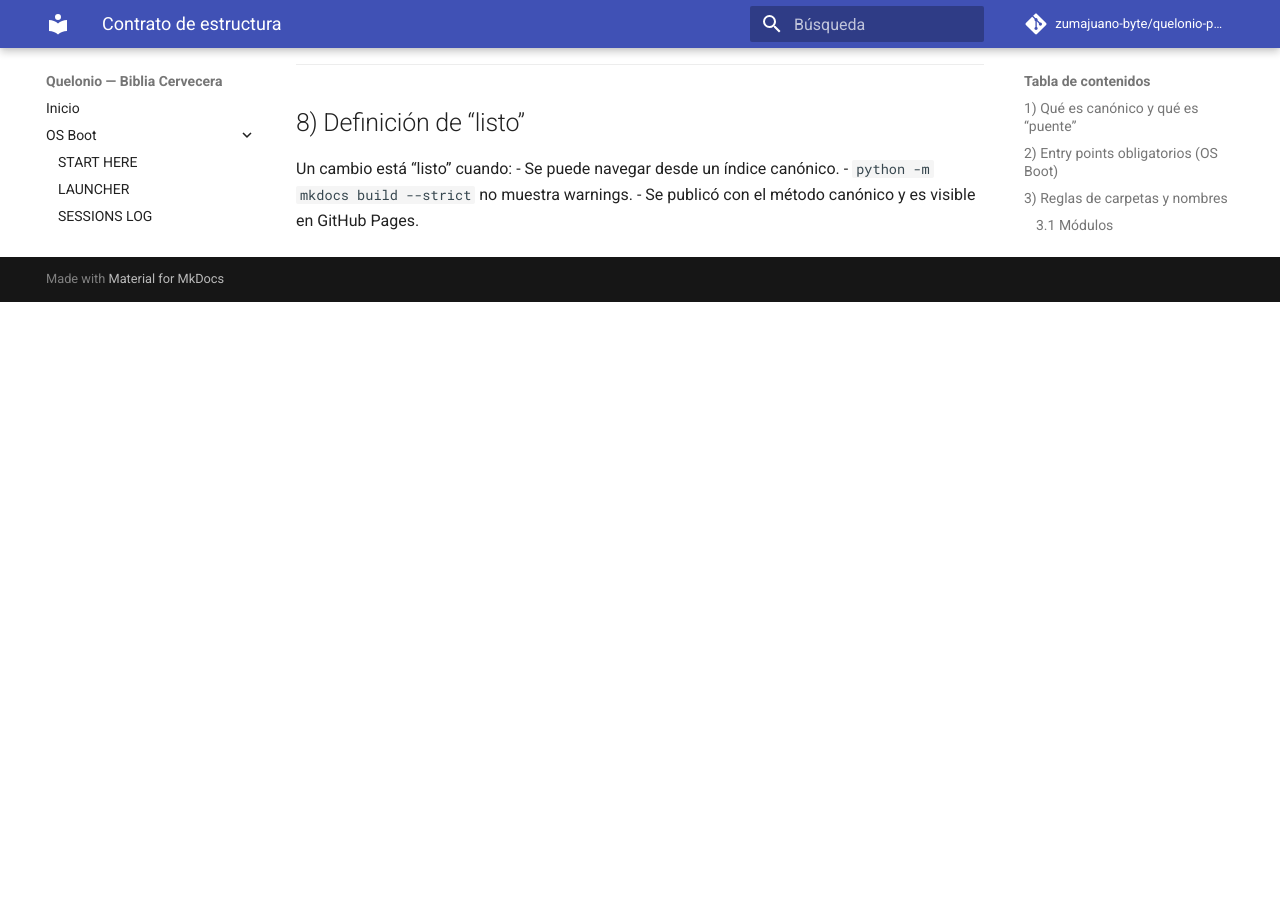
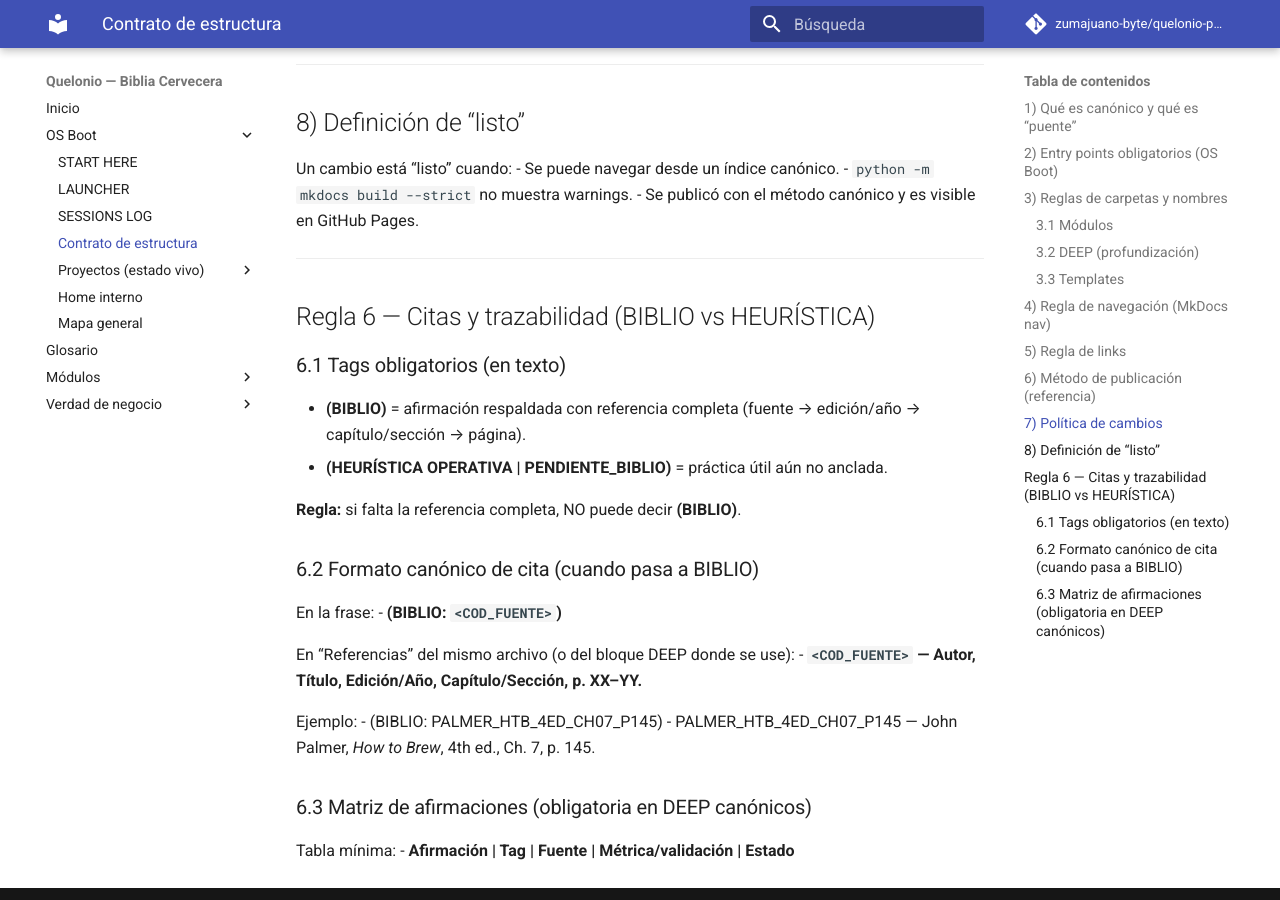
Before and after one commit to zumajuano-byte/quelonio-pages, an MkDocs documentation site: the page built from docs/99_Indice_y_Mapas/CONTRATO_ESTRUCTURA.md, in a window 1280 px wide and 900 px high, scrolled down 2569 px. Built offline with MkDocs 1.6.1 and Material for MkDocs 9.7.7, drawn with Linux system fonts in a browser that asks for light colours; comment, search, counter and statistics services are not loaded; before the commit the page ends 2871 px from its top, so only the background shows below that.

Commit message:
docs: add citation and traceability rule

```diff
--- a/docs/99_Indice_y_Mapas/CONTRATO_ESTRUCTURA.md
+++ b/docs/99_Indice_y_Mapas/CONTRATO_ESTRUCTURA.md
@@ -87,3 +87,27 @@ Un cambio está “listo” cuando:
 - Se puede navegar desde un índice canónico.
 - `python -m mkdocs build --strict` no muestra warnings.
 - Se publicó con el método canónico y es visible en GitHub Pages.
+
+* * *
+## Regla 6 — Citas y trazabilidad (BIBLIO vs HEURÍSTICA)
+
+### 6.1 Tags obligatorios (en texto)
+- **(BIBLIO)** = afirmación respaldada con referencia completa (fuente → edición/año → capítulo/sección → página).
+- **(HEURÍSTICA OPERATIVA | PENDIENTE_BIBLIO)** = práctica útil aún no anclada.
+
+**Regla:** si falta la referencia completa, NO puede decir **(BIBLIO)**.
+
+### 6.2 Formato canónico de cita (cuando pasa a BIBLIO)
+En la frase:
+- **(BIBLIO: `<COD_FUENTE>`)**
+
+En “Referencias” del mismo archivo (o del bloque DEEP donde se use):
+- **`<COD_FUENTE>` — Autor, Título, Edición/Año, Capítulo/Sección, p. XX–YY.**
+
+Ejemplo:
+- (BIBLIO: PALMER_HTB_4ED_CH07_P145)
+- PALMER_HTB_4ED_CH07_P145 — John Palmer, *How to Brew*, 4th ed., Ch. 7, p. 145.
+
+### 6.3 Matriz de afirmaciones (obligatoria en DEEP canónicos)
+Tabla mínima:
+- **Afirmación | Tag | Fuente | Métrica/validación | Estado**
```
